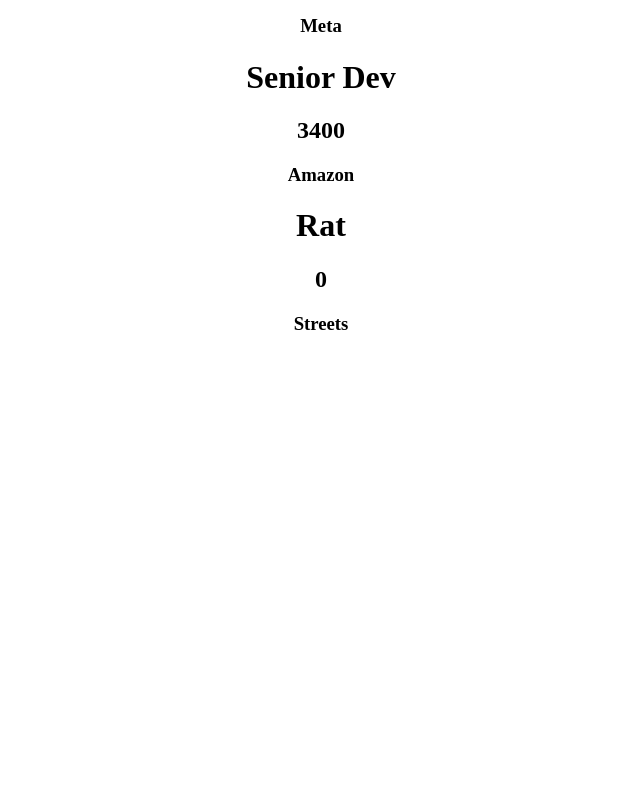
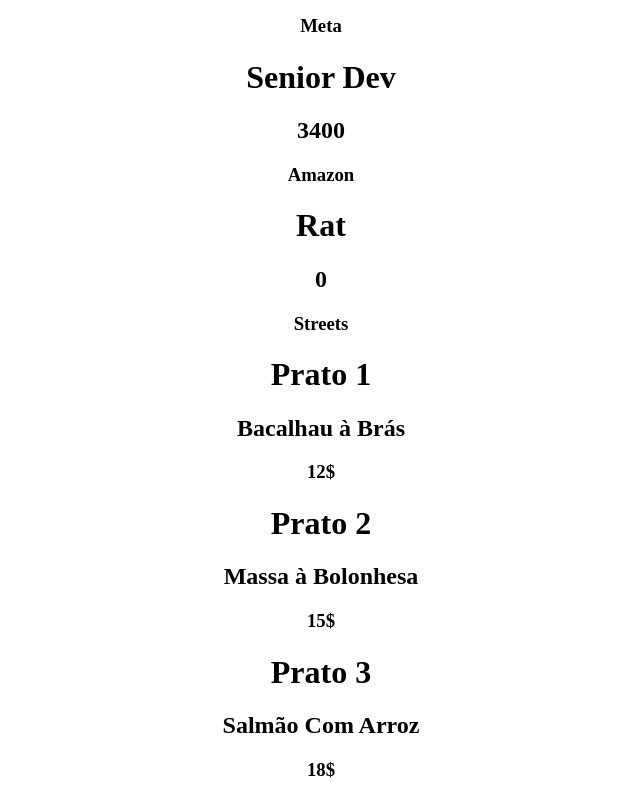
Before and after one commit to 27Nizzo/React, a React (Create React App) app: page / in a window 1280 px wide. Shown: the part 558-1358 px from the top of the page, without its empty margins (319-959 px from the left). Before the commit the page ends 911 px from the top, so only its background shows below. Built offline with nearby package versions, Linux system fonts and the light colour scheme.

Commit message:
Exercicio +

```diff
--- a/src/App.js
+++ b/src/App.js
@@ -10,17 +10,27 @@ function App() {
       <User name = "Nicole" age = {56} mail = "nicolecampos@gmail.com"/>
     </div>
 
+
+    <div>
       <Job salary = {1200} position = "Junior Dev" company = "Meta"/>
       <Job salary = {3400} position = "Senior Dev" company = "Amazon" />
       <Job salary = {0} position = "Rat" company = "Streets" />
+    </div>
+
+    <div>
+      <Menu titulo = "Prato 1" prato = "Bacalhau à Brás" preço = {"12$"}  />
+      <Menu titulo = "Prato 2" prato = "Massa à Bolonhesa" preço = {"15$"} />
+      <Menu titulo = "Prato 3" prato = "Salmão Com Arroz" preço = {"18$"}/>
+    </div>
+
   </div>
 }
 
-/*const props = {
+const props = {
   name: "Afonso",
   age: 19,
   mail: "afonso.martins8282@gmail.com"
-}*/
+}
 
 //Componentes começam sempre por letra maiuscula
 const User = (props) => {
@@ -33,11 +43,11 @@ const User = (props) => {
   );
 }
 
-/*const props1 = {
+const props1 = {
   salary: 1200,
   position: "Junior Dev",
   company: "Meta"
-}*/
+}
 
 const Job = (props1) => {
   return (
@@ -49,5 +59,16 @@ const Job = (props1) => {
   )
 }
 
+const Menu = (props2) => {
+  return (
+    <div>
+      <h1>{props2.titulo}</h1>
+      <h2>{props2.prato}</h2>
+      <h3>{props2.preço}</h3>
+    </div>
+
+  )
+}
+
 
 export default App;
```
